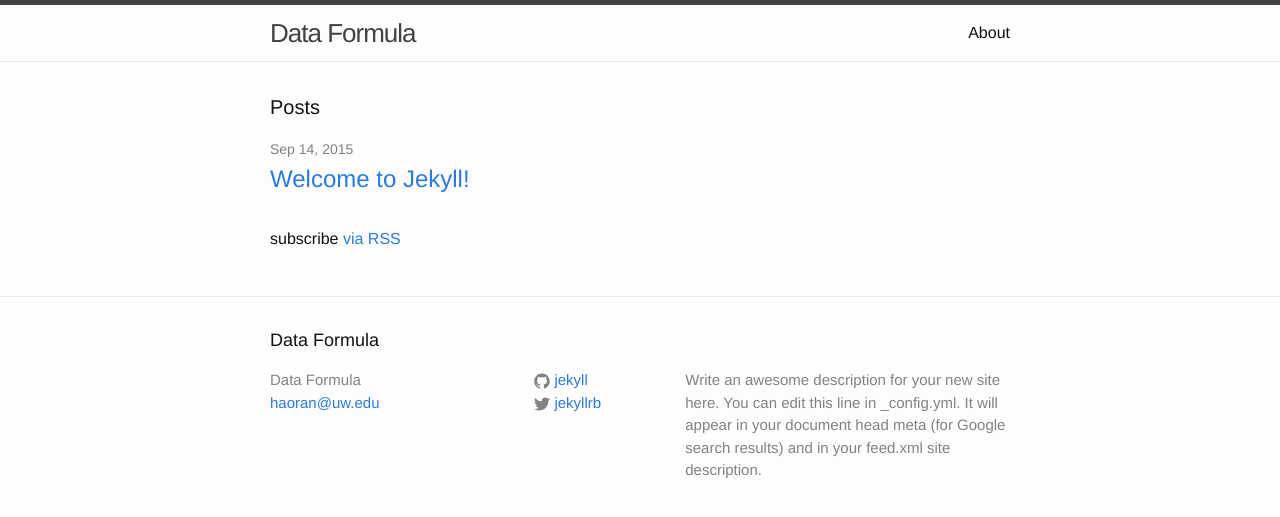
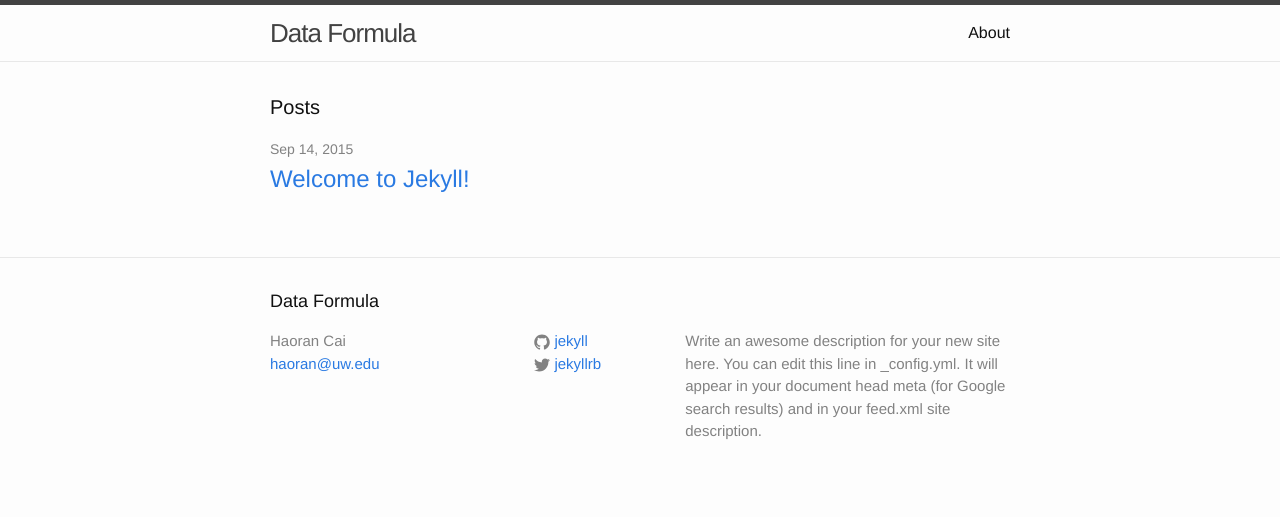
Before and after one commit to everglory99/everglory99.github.io, a Jekyll site: the page built from index.html, in a window 1280 px wide. Shown: the top 517 px of the page. Built offline with Jekyll 4.4.1, drawn with Linux system fonts in a browser that asks for light colours.

Commit message:
remove RSS sub and replace blog title with author name in the footer

```diff
--- a/_config.yml
+++ b/_config.yml
@@ -1,5 +1,6 @@
 # Site settings
 title: Data Formula
+name: Haoran Cai
 email: haoran@uw.edu
 description: > # this means to ignore newlines until "baseurl:"
   Write an awesome description for your new site here. You can edit this
--- a/_includes/footer.html
+++ b/_includes/footer.html
@@ -7,7 +7,7 @@
     <div class="footer-col-wrapper">
       <div class="footer-col  footer-col-1">
         <ul class="contact-list">
-          <li>{{ site.title }}</li>
+          <li>{{ site.name }}</li>
           <li><a href="mailto:{{ site.email }}">{{ site.email }}</a></li>
         </ul>
       </div>
--- a/index.html
+++ b/index.html
@@ -18,6 +18,6 @@ layout: default
     {% endfor %}
   </ul>
 
-  <p class="rss-subscribe">subscribe <a href="{{ "/feed.xml" | prepend: site.baseurl }}">via RSS</a></p>
+
 
 </div>
```
